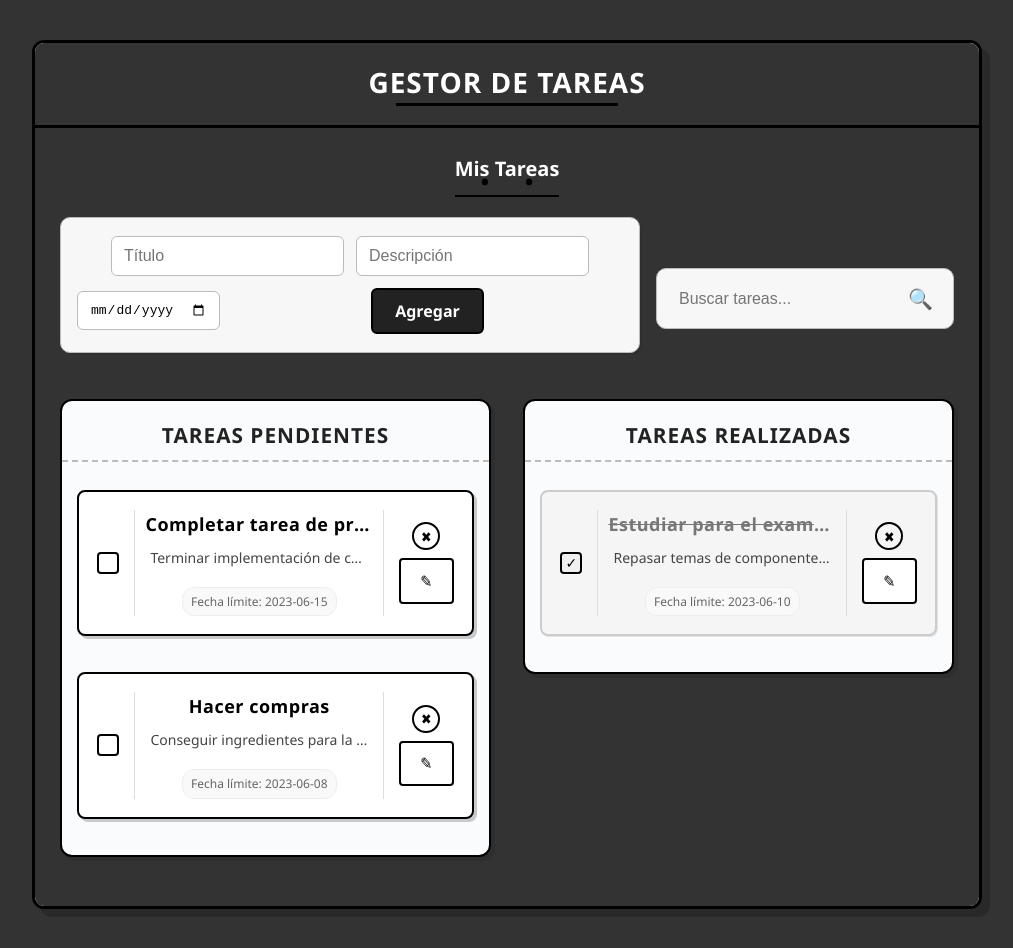
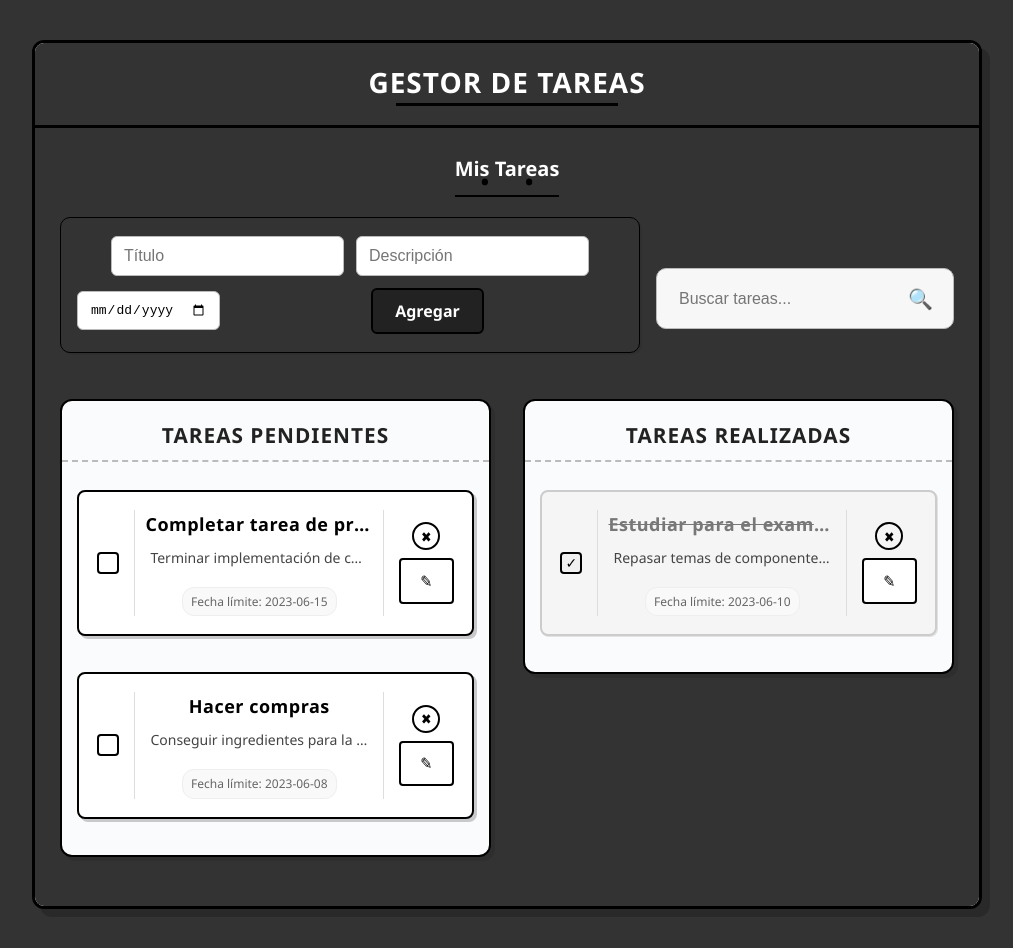
Before and after one commit to EduardTr48/pv_tp3_grupo4, a React (Vite) app in the folder pv_tp3_grupo4/: page / in a window 1280 px wide. Shown: the whole page, without its empty margins (133-1146 px from the left). Built offline with nearby package versions, Linux system fonts and the light colour scheme.

Commit message:
style: aplicar dark a TaskInput

```diff
--- a/pv_tp3_grupo4/src/App.jsx
+++ b/pv_tp3_grupo4/src/App.jsx
@@ -138,7 +138,7 @@ function App() {
           maxWidth: 950,
           marginBottom: 18
         }}>
-          <TaskInput onAddTask={handleAddTask} />
+          <TaskInput darkMode={darkMode} onAddTask={handleAddTask} />
           <form
             onSubmit={e => {
               e.preventDefault();
--- a/pv_tp3_grupo4/src/components/TaskInput.css
+++ b/pv_tp3_grupo4/src/components/TaskInput.css
@@ -12,6 +12,13 @@
   border: 1.5px solid #bbb;
   width: 100%;
   max-width: 700px;
+}
+
+.task-input-form.dark{
+  background: #333;
+  color: #fff;
+  border: 1.5px solid #000000;
+
 }
 
 .task-input {
--- a/pv_tp3_grupo4/src/components/TaskInput.jsx
+++ b/pv_tp3_grupo4/src/components/TaskInput.jsx
@@ -2,7 +2,7 @@ import { useState } from 'react';
 import PropTypes from 'prop-types';
 import './TaskInput.css';
 
-const TaskInput = ({ onAddTask }) => {
+const TaskInput = ({ onAddTask,darkMode }) => {
   const [title, setTitle] = useState('');
   const [description, setDescription] = useState('');
   const [dueDate, setDueDate] = useState('');
@@ -17,7 +17,7 @@ const TaskInput = ({ onAddTask }) => {
   };
 
   return (
-    <form className="task-input-form" onSubmit={handleSubmit}>
+    <form className={`task-input-form ${darkMode ? 'dark' : ''}`} onSubmit={handleSubmit}>
       <input
         type="text"
         placeholder="Título"
```
